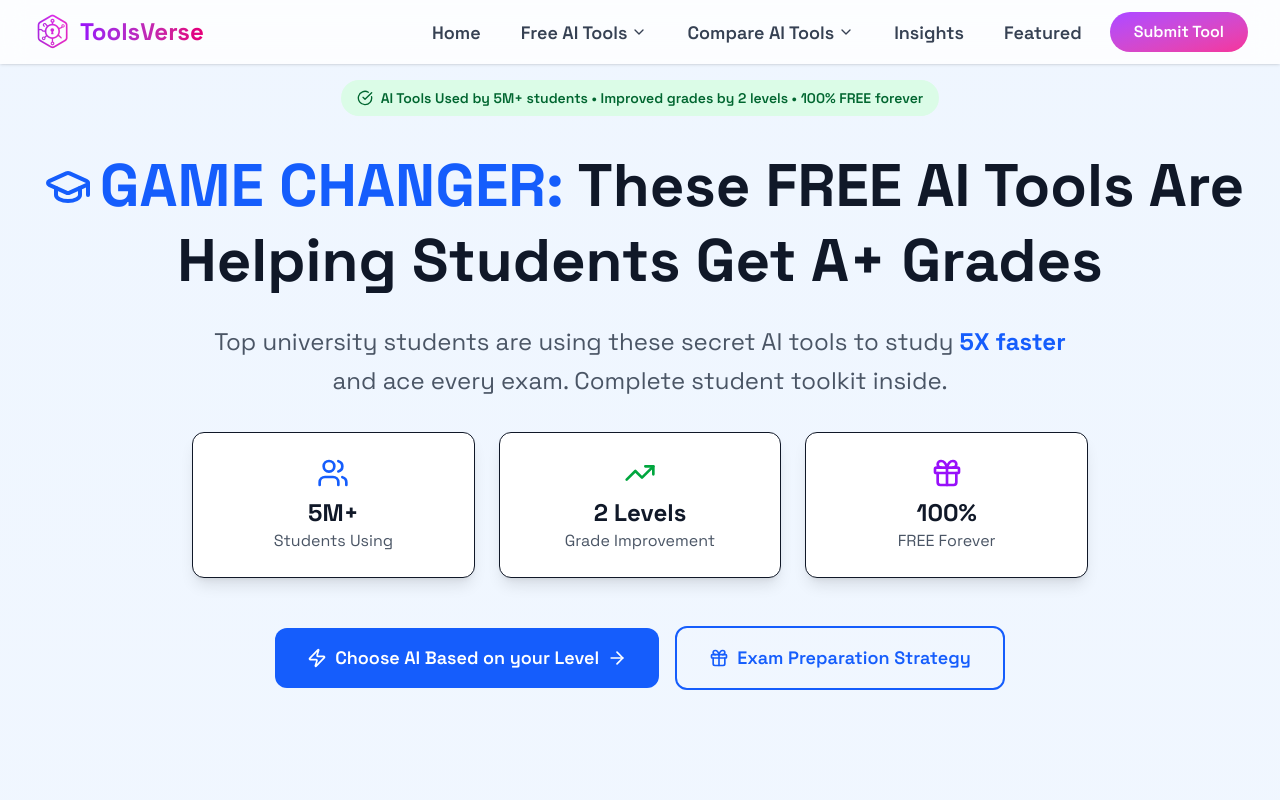
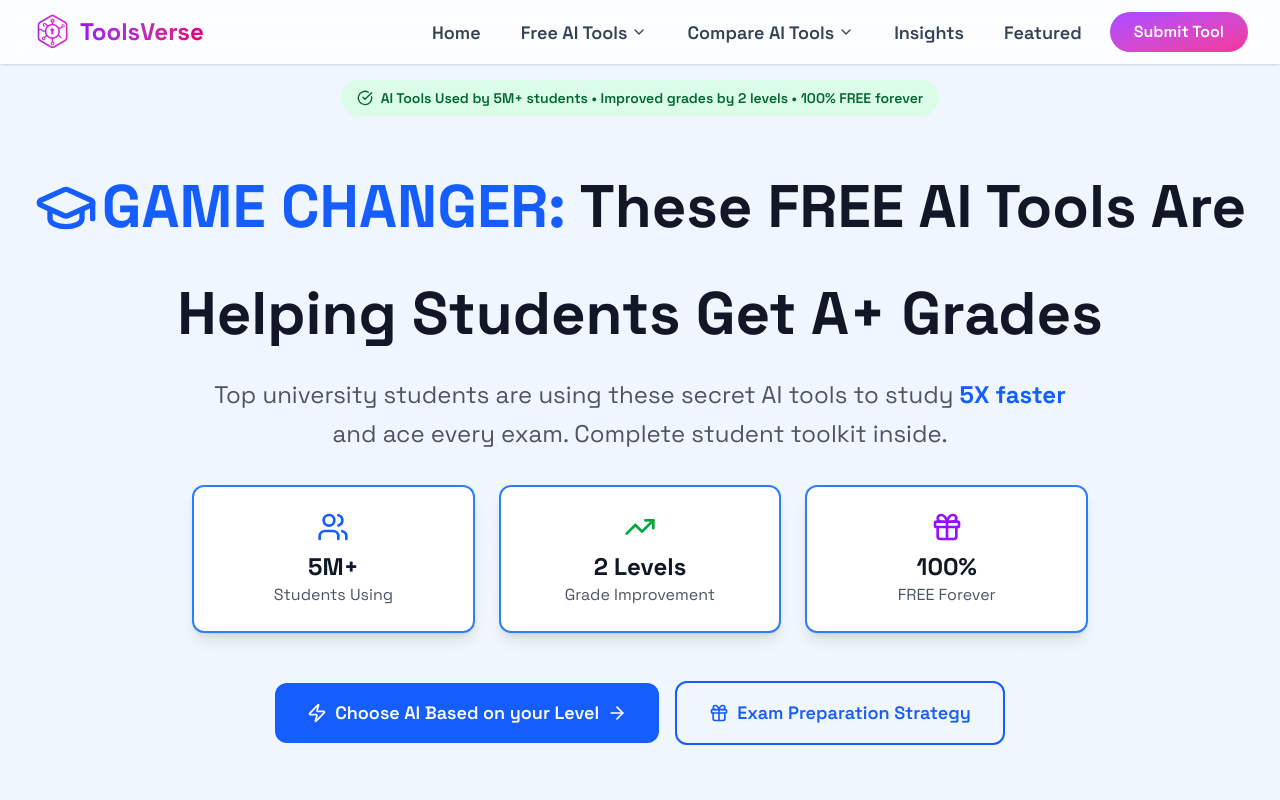
Before and after one commit to sohailakhtar01/toolverse, a Next.js app: page /free-ai-tools/students in a window 1280 px wide. Shown: the top 800 px of the page. Built offline with nearby package versions, Linux system fonts and the light colour scheme.

Commit message:
Changed the border of the search bar

```diff
--- a/src/app/free-ai-tools/students/page.jsx
+++ b/src/app/free-ai-tools/students/page.jsx
@@ -498,9 +498,9 @@ export default function StudentsAIToolsPage() {
             {/* Main Headlines */}
             <div className="text-center mb-12">
               <h1 className="text-4xl sm:text-5xl lg:text-6xl font-bold text-gray-900 mb-6 leading-tight">
-                <GraduationCap className="w-12 h-12  sm:w-16 inline-block text-blue-600 mb-2" />
+                <GraduationCap className="w-32 h-30  sm:w-16 inline-block text-blue-600 mb-2" />
 
-                <span className="text-blue-600">GAME CHANGER:</span> These FREE AI Tools Are Helping Students Get A+ Grades
+                <span className="text-blue-600 ml-1">GAME CHANGER:</span> These FREE AI Tools Are Helping Students Get A+ Grades
               </h1>
 
               <p className="text-xl sm:text-2xl text-gray-600 mb-8 max-w-4xl mx-auto leading-relaxed">
@@ -509,17 +509,17 @@ export default function StudentsAIToolsPage() {
 
               {/* Hero Stats */}
               <div className="grid grid-cols-1 sm:grid-cols-3 gap-6 mb-12 max-w-4xl mx-auto">
-                <div className="bg-white rounded-xl p-6 shadow-lg border">
+                <div className="bg-white rounded-xl p-6 shadow-lg border-2 border-blue-500">
                   <Users className="w-8 h-8 text-blue-600 mx-auto mb-2" />
                   <div className="text-2xl font-bold text-gray-900">5M+</div>
                   <div className="text-gray-600">Students Using</div>
                 </div>
-                <div className="bg-white rounded-xl p-6 shadow-lg border">
+                <div className="bg-white rounded-xl p-6 shadow-lg border-2 border-blue-500">
                   <TrendingUp className="w-8 h-8 text-green-600 mx-auto mb-2" />
                   <div className="text-2xl font-bold text-gray-900">2 Levels</div>
                   <div className="text-gray-600">Grade Improvement</div>
                 </div>
-                <div className="bg-white rounded-xl p-6 shadow-lg border">
+                <div className="bg-white rounded-xl p-6 shadow-lg border-2 border-blue-500">
                   <Gift className="w-8 h-8 text-purple-600 mx-auto mb-2" />
                   <div className="text-2xl font-bold text-gray-900">100%</div>
                   <div className="text-gray-600">FREE Forever</div>
--- a/src/components/ToolList.jsx
+++ b/src/components/ToolList.jsx
@@ -121,7 +121,7 @@ const ToolList = ({ tools, title = "Featured Tools", showSearch = true, showFilt
   value={searchTerm}
   onChange={(e) => setSearchTerm(e.target.value)}
 
-                  className="w-full pl-10 pr-4 py-3 border border-gray-200 rounded-xl focus:ring-2 focus:ring-purple-500 focus:border-purple-500 outline-none transition-all"
+                  className="w-full pl-10 pr-4 py-3 border border-gray-200 ring-1 rounded-xl focus:ring-2 focus:ring-purple-500 focus:border-purple-500 outline-none transition-all"
                 />
               </div>
             )}
```
